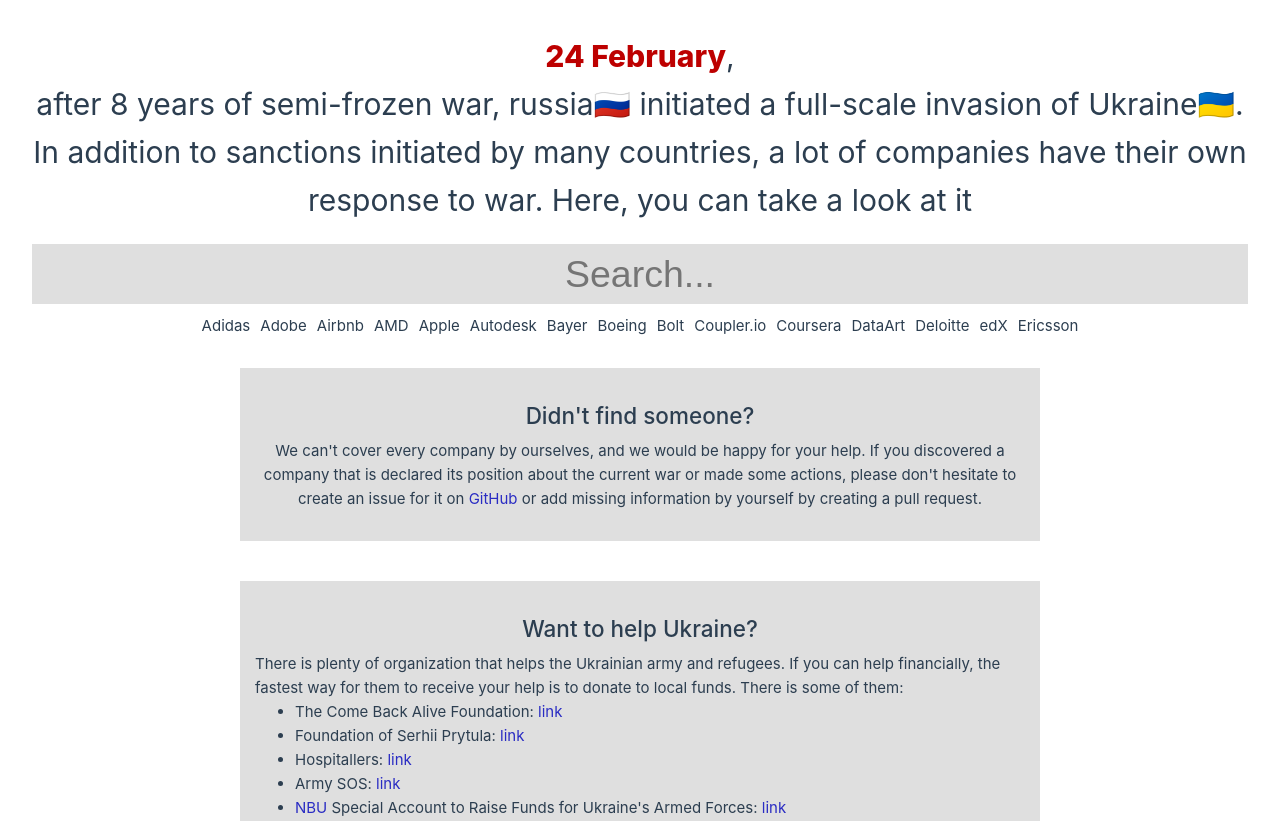
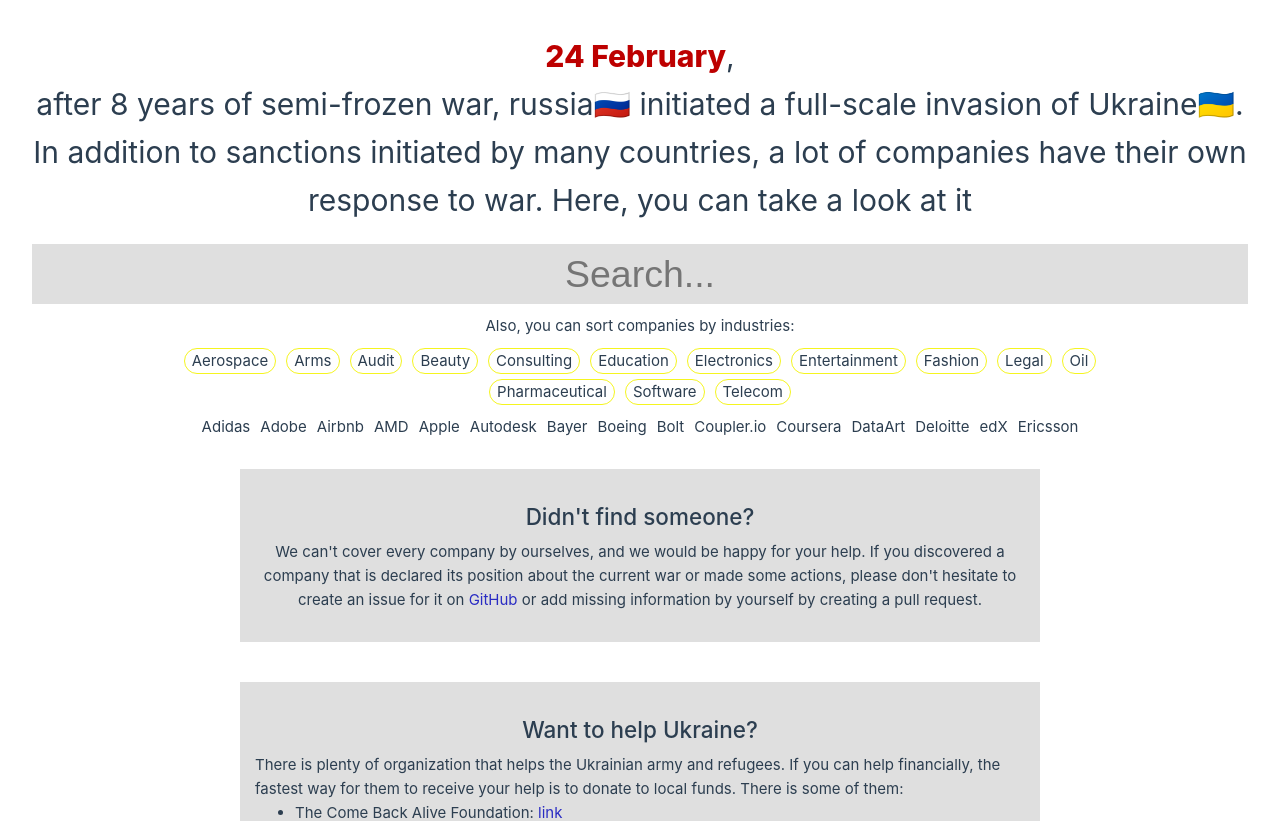
Before and after one commit to Syarol/how-did-they-respond, a Vue app: page / in a window 1280 px wide. Shown: the top 821 px of the page. Built offline with nearby package versions, Linux system fonts and the light colour scheme.

Commit message:
✨ feat: add filter of companies by industry

```diff
--- a/src/App.vue
+++ b/src/App.vue
@@ -16,8 +16,21 @@
 		>
 	</div>
 
+	<p style='margin: 10px 0;'>Also, you can sort companies by industries:</p>
+
+	<ul class='categories-list'>
+		<li
+			v-for='item of industries'
+			:key='item'
+			class='category'
+			@click='toggleCategory($event, item)'
+		>
+			{{ item }}
+		</li>
+	</ul>
+
 	<ul class='organizations-list'>
-		<template v-if='searchText.length === 0'>
+		<template v-if='searchText.length === 0 && activeCategories.size === 0'>
 			<li
 				v-for='org of companies.slice(0, 15)'
 				:key='org.name'
@@ -142,6 +155,7 @@
 
 <script>
 import companies from './companies.json';
+import industries from './industries.json';
 
 import actionsList from './components/actionsList.vue';
 import linksList from './components/linksList.vue';
@@ -153,15 +167,39 @@
 	},
 	data() {
 		return {
+			activeCategories: new Set(),
 			activeOrganization: null,
+			categorizedOrganizations: [],
 			companies: companies.companies,
+			industries: industries,
 			organizations: [],
 			searchText: '',
 		};
 	},
 	methods: {
-		searchCompany() {
-			this.organizations = this.companies.filter(el => el.name.toLowerCase().includes(this.searchText));
+		searchCompany(){
+			let activeCategories = Array.from(this.activeCategories);
+
+			this.organizations = this.companies.filter(el => {
+				let isCategoriesApplied = false;
+
+				if (activeCategories.length > 0) {
+					isCategoriesApplied = el.industry.some(item => activeCategories.includes(item));
+				}
+
+				return el.name.toLowerCase().includes(this.searchText) && isCategoriesApplied;
+			});
+		},
+		toggleCategory(e, category){
+			e.target.classList.toggle('active');
+
+			if (this.activeCategories.has(category)) {
+				this.activeCategories.delete(category);
+			} else {
+				this.activeCategories.add(category);
+			}
+
+			this.searchCompany();
 		},
 		selectOrganization(e){
 			this.activeOrganization = e;
@@ -295,6 +333,36 @@
 	}
 }
 
+.categories-list {
+	column-gap: 10px;
+	display: flex;
+	flex-direction: row;
+	flex-wrap: wrap;
+	justify-content: center;
+	list-style: none;
+	margin: 0 10%;
+	padding: 0;
+	row-gap: 5px;
+}
+
+@media screen and (max-width: 480px) {
+	.categories-list {
+		margin: 0 10px;
+	}
+}
+
+.category {
+	border: 1px solid #f5f51f;
+	padding: 0 7px;
+	border-radius: 15px;
+	cursor: pointer;
+}
+
+.category.active {
+	background: #f5f51f;
+	color: #181818;
+}
+
 .info-section {
 	background: #00000020;
 	margin: 20px 0;
--- a/src/companies.json
+++ b/src/companies.json
@@ -2,6 +2,9 @@
 	"companies": [{
 		"name": "Adidas",
 		"website": "https://www.adobe.com/",
+		"industry": [
+			"Fashion"
+		],
 		"actions": {
 			"sanctions": [{
 				"country": "🇷🇺",
@@ -29,6 +32,9 @@
 	}, {
 		"name": "Adobe",
 		"website": "https://www.adobe.com/",
+		"industry": [
+			"Software"
+		],
 		"side": "🇺🇦",
 		"actions": {
 			"sanctions": [{
@@ -52,6 +58,9 @@
 	}, {
 		"name": "Airbnb",
 		"website": "https://www.airbnb.com",
+		"industry": [
+			"Software"
+		],
 		"side": "🇺🇦",
 		"actions": {
 			"sanctions": [{
@@ -79,6 +88,9 @@
 	}, {
 		"name": "AMD",
 		"website": "https://www.amd.com/",
+		"industry": [
+			"Electronics"
+		],
 		"actions": {
 			"sanctions": [{
 				"country": "🇷🇺",
@@ -98,6 +110,9 @@
 	}, {
 		"name": "Apple",
 		"website": "https://www.airbnb.com",
+		"industry": [
+			"Software"
+		],
 		"side": "No statement",
 		"actions": {
 			"general": [{
@@ -124,6 +139,9 @@
 	}, {
 		"name": "Autodesk",
 		"website": "https://www.autodesk.com",
+		"industry": [
+			"Software"
+		],
 		"side": "🇺🇦",
 		"actions": {
 			"sanctions": [{
@@ -146,6 +164,9 @@
 	}, {
 		"name": "Bayer",
 		"website": "https://www.bayer.com/",
+		"industry": [
+			"Pharmaceutical"
+		],
 		"actions": {
 			"support": [{
 				"country": "🇷🇺",
@@ -168,6 +189,9 @@
 	}, {
 		"name": "Boeing",
 		"website": "https://www.boeing.com/",
+		"industry": [
+			"Aerospace"
+		],
 		"actions": {
 			"sanctions": [{
 				"country": "🇷🇺",
@@ -197,6 +221,9 @@
 	}, {
 		"name": "Bolt",
 		"website": "https://bolt.eu/",
+		"industry": [
+			"Software"
+		],
 		"side": "🇺🇦",
 		"actions": {
 			"sanctions": [{
@@ -228,6 +255,9 @@
 	}, {
 		"name": "Coupler.io",
 		"website": "https://www.coupler.io/",
+		"industry": [
+			"Software"
+		],
 		"side": "🇺🇦",
 		"actions": {
 			"sanctions": [{
@@ -248,6 +278,10 @@
 	}, {
 		"name": "Coursera",
 		"website": "https://coursera.org/",
+		"industry": [
+			"Software",
+			"Education"
+		],
 		"side": "🇺🇦",
 		"actions": {
 			"sanctions": [{
@@ -273,6 +307,9 @@
 	}, {
 		"name": "DataArt",
 		"website": "https://www.dataart.com/",
+		"industry": [
+			"Software"
+		],
 		"side": "🇺🇦",
 		"actions": {
 			"sanctions": [{
@@ -295,6 +332,11 @@
 	}, {
 		"name": "Deloitte",
 		"website": "https://www2.deloitte.com/global/",
+		"industry": [
+			"Audit",
+			"Consulting",
+			"Legal"
+		],
 		"side": "🇺🇦",
 		"actions": {
 			"sanctions": [{
@@ -337,6 +379,10 @@
 	}, {
 		"name": "edX",
 		"website": "https://edx.org/",
+		"industry": [
+			"Software",
+			"Education"
+		],
 		"side": "🇺🇦",
 		"actions": {
 			"sanctions": [{
@@ -358,7 +404,9 @@
 	}, {
 		"name": "Ericsson",
 		"website": "https://www.ericsson.com/",
-		"side": "Not specified",
+		"industry": [
+			"Telecom"
+		],
 		"actions": {
 			"sanctions": [{
 				"country": "🇷🇺",
@@ -373,6 +421,9 @@
 	}, {
 		"name": "Estée Lauder",
 		"website": "https://www.elcompanies.com/",
+		"industry": [
+			"Beauty"
+		],
 		"actions": {
 			"sanctions": [{
 				"country": "🇷🇺",
@@ -401,6 +452,9 @@
 	}, {
 		"name": "GitHub",
 		"website": "https://www.github.com/",
+		"industry": [
+			"Software"
+		],
 		"side": "🇺🇦",
 		"actions": {
 			"support": [{
@@ -416,6 +470,9 @@
 	}, {
 		"name": "Grammarly",
 		"website": "https://grammarly.com/",
+		"industry": [
+			"Software"
+		],
 		"side": "🇺🇦",
 		"actions": {
 			"sanctions": [{
@@ -442,6 +499,9 @@
 	}, {
 		"name": "IBM",
 		"website": "https://www.ibm.com/",
+		"industry": [
+			"Software"
+		],
 		"side": "🇺🇦",
 		"actions": {
 			"sanctions": [{
@@ -456,7 +516,10 @@
 		]
 	}, {
 		"name": "Intel",
-		"website": "https://www.amd.com/",
+		"website": "https://www.intel.com/",
+		"industry": [
+			"Electronics"
+		],
 		"side": "🇺🇦",
 		"actions": {
 			"sanctions": [{
@@ -484,6 +547,9 @@
 	}, {
 		"name": "Oracle",
 		"website": "https://www.oracle.com",
+		"industry": [
+			"Software"
+		],
 		"side": "🇺🇦",
 		"actions": {
 			"sanctions": [{
@@ -499,6 +565,9 @@
 	}, {
 		"name": "Outdooractive",
 		"website": "https://www.outdooractive.com/",
+		"industry": [
+			"Software"
+		],
 		"side": "🇺🇦",
 		"actions": {
 			"support": [{
@@ -514,6 +583,10 @@
 	},  {
 		"name": "Netflix",
 		"website": "https://www.netflix.com/",
+		"industry": [
+			"Software",
+			"Entertainment"
+		],
 		"actions": {
 			"sanctions": [{
 				"country": "🇷🇺",
@@ -531,6 +604,9 @@
 	}, {
 		"name": "Nokia",
 		"website": "https://www.nokia.com/",
+		"industry": [
+			"Telecom"
+		],
 		"side": "Condems war in general",
 		"actions": {
 			"support": [{
@@ -553,6 +629,9 @@
 	}, {
 		"name": "MacPaw",
 		"website": "https://macpaw.com/",
+		"industry": [
+			"Software"
+		],
 		"side": "🇺🇦",
 		"actions": {
 			"general": [{
@@ -586,6 +665,9 @@
 	}, {
 		"name": "Mailtrap",
 		"website": "https://mailtrap.io/",
+		"industry": [
+			"Software"
+		],
 		"side": "🇺🇦",
 		"actions": {
 			"sanctions": [{
@@ -606,6 +688,9 @@
 	}, {
 		"name": "Nvidia",
 		"website": "https://www.nvidia.com/",
+		"industry": [
+			"Software"
+		],
 		"actions": {
 			"sanctions": [{
 				"country": "🇷🇺",
@@ -620,6 +705,9 @@
 	}, {
 		"name": "Remington Arms",
 		"website": "https://www.remington.com/",
+		"industry": [
+			"Arms"
+		],
 		"side": "🇺🇦",
 		"actions": {
 			"support": [{
@@ -635,6 +723,10 @@
 	}, {
 		"name": "Samsung",
 		"website": "https://www.samsung.com/",
+		"industry": [
+			"Software",
+			"Electronics"
+		],
 		"side": "Condems war in general",
 		"actions": {
 			"sanctions": [{
@@ -656,6 +748,9 @@
 	}, {
 		"name": "SAP",
 		"website": "https://www.sap.com/",
+		"industry": [
+			"Software"
+		],
 		"side": "🇺🇦",
 		"actions": {
 			"sanctions": [{
@@ -671,6 +766,9 @@
 	}, {
 		"name": "Shell",
 		"website": "https://www.shell.com/",
+		"industry": [
+			"Oil"
+		],
 		"side": "Condems war in general",
 		"actions": {
 			"general": [{
@@ -681,7 +779,10 @@
 			"sanctions": [{
 				"country": "🇷🇺",
 				"measures": [
-					"Exiting from joint ventures with Gazprom. Intend to end involvement with the project to pipe gas from Russia"
+					"Exiting from joint ventures with Gazprom. Intend to end involvement with the project to pipe gas from Russia",
+					"[08/03] Stops buying Russian crude oil",
+					"Shuts service stations, aviation fuels and lubricants operations in Russia",
+					"Will withdraw from Russian petroleum products, pipeline gas and LNG"
 				]
 			}],
 			"support": [{
@@ -693,11 +794,15 @@
 		},
 		"links": [
 			"https://www.wsj.com/livecoverage/russia-ukraine-latest-news-2022-03-04/card/shell-buys-russian-oil-at-bargain-price-2ZljvO2HQlmPm5d5aAgG",
-			"https://twitter.com/Shell/status/1500179430605471747"
+			"https://twitter.com/Shell/status/1500179430605471747",
+			"https://www.shell.com/media/news-and-media-releases/2022/shell-announces-intent-to-withdraw-from-russian-oil-and-gas.html"
 		]
 	}, {
 		"name": "Spotify",
 		"website": "https://www.spotify.com/",
+		"industry": [
+			"Software"
+		],
 		"actions": {
 			"general": [{
 				"measures": [
@@ -728,6 +833,9 @@
 	}, {
 		"name": "TikTok",
 		"website": "https://www.tiktok.com/",
+		"industry": [
+			"Software"
+		],
 		"actions": {
 			"sanctions": [{
 				"country": "🇷🇺",
@@ -742,6 +850,9 @@
 	}, {
 		"name": "TunnelBear",
 		"website": "https://www.tunnelbear.com/",
+		"industry": [
+			"Software"
+		],
 		"actions": {
 			"general": [{
 				"measures": [
@@ -767,6 +878,9 @@
 	}, {
 		"name": "Upwork",
 		"website": "https://www.upwork.com/",
+		"industry": [
+			"Software"
+		],
 		"actions": {
 			"sanctions": [{
 				"country": "🇷🇺",
--- /dev/null
+++ b/src/industries.json
@@ -0,0 +1,16 @@
+[
+	"Aerospace",
+	"Arms",
+	"Audit",
+	"Beauty",
+	"Consulting",
+	"Education",
+	"Electronics",
+	"Entertainment",
+	"Fashion",
+	"Legal",
+	"Oil",
+	"Pharmaceutical",
+	"Software",
+	"Telecom"
+]
```
